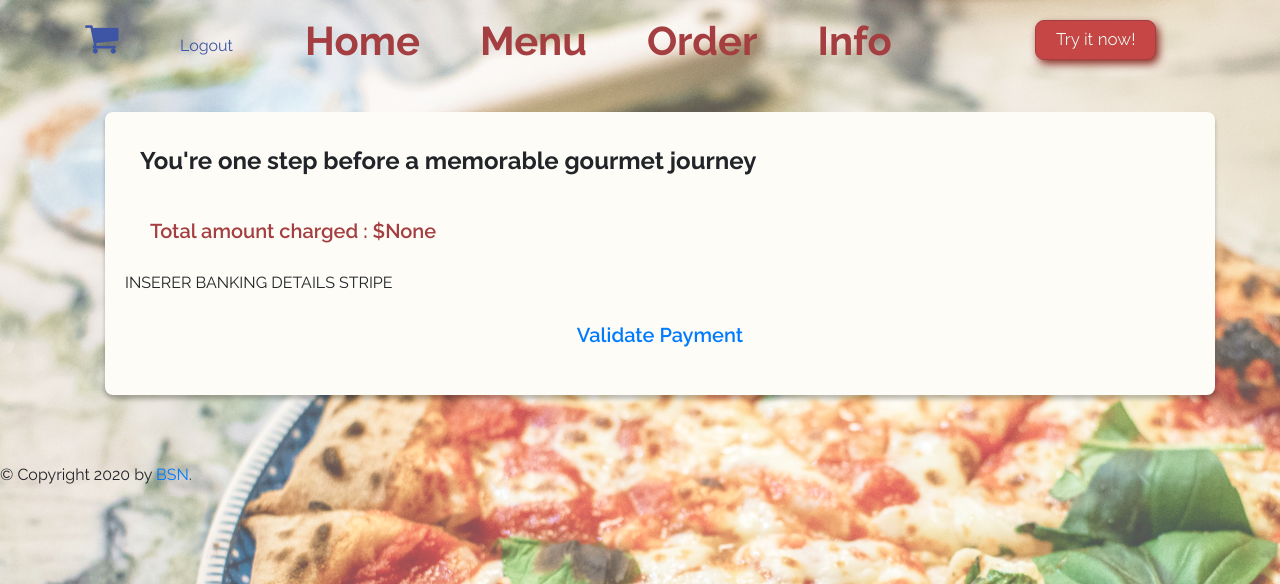
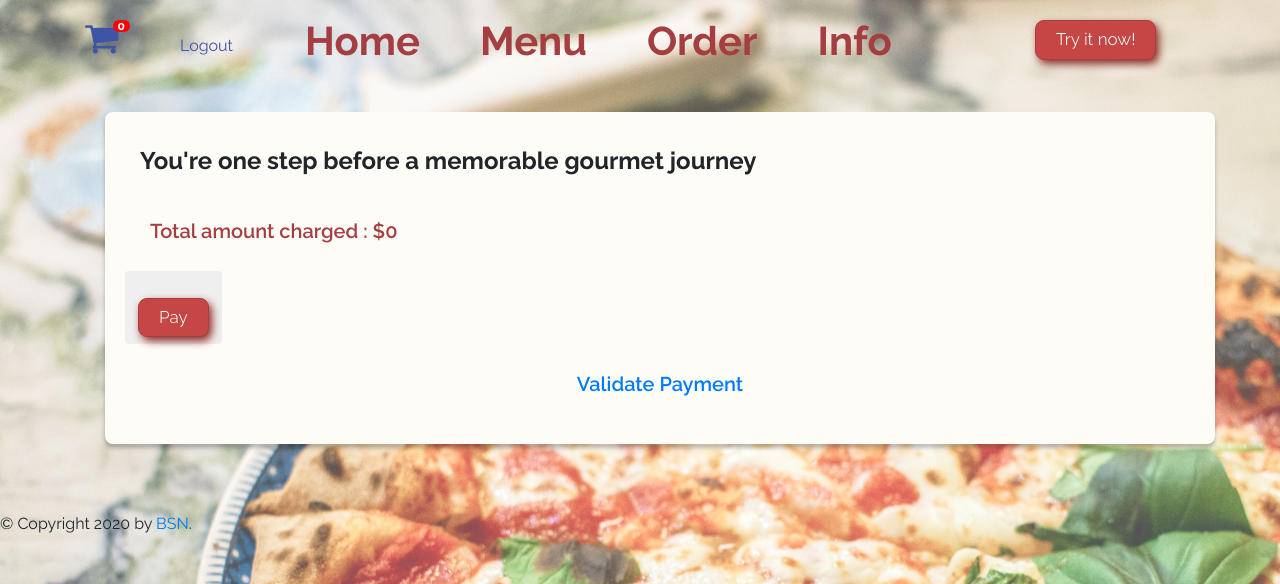
Before and after one commit to ABUISSON/pizza, a Django app: page /payment/ in a window 1280 px wide. Shown: the top 584 px of the page. Run offline with Django 3.2, Linux system fonts and the light colour scheme; a user stored in the database is signed in; data comes from the database, SQL or seed files in the repository; data that the repository does not hold is empty; some libraries are stand-ins or nearby versions; some web fonts are replaced.

Commit message:
first elements of stripe API

```diff
--- a/orders/templates/orders/payment.html
+++ b/orders/templates/orders/payment.html
@@ -16,9 +16,26 @@
     </div>
     <div class="row">
       <div class="col md-12">
-        INSERER BANKING DETAILS STRIPE
+        <form id="payment-form" class="sr-payment-form">
+          {% csrf_token %}
+          <div class="sr-combo-inputs-row">
+            <div class="sr-input sr-card-element" id="card-element"></div>
+          </div>
+          <div class="sr-field-error" id="card-errors" role="alert"></div>
+          <button id="submit" class="btn">
+            <div class="spinner-border  spinner-border-sm text-light hidden" id="spinner" role="status">
+              <span class="sr-only">Loading...</span>
+            </div>
+            <span class="try_it" id="button-text">Pay</span><span id="order-amount"></span>
+          </button>
+        </form>
       </div>
     </div>
+    <form id="payload" class="hidden" action="/payment-complete" method="post">
+      {% csrf_token %}
+      <input id ="data-payload" type="hidden" name="payload"/>
+    </form>
+
     <div class="row">
       <div class="col md-12 cart-option">
         <a href="/validate_payment">Validate Payment</a>
--- a/orders/views.py
+++ b/orders/views.py
@@ -1,6 +1,9 @@
-from django.http import HttpResponse, HttpResponseRedirect, Http404
+from django.http import HttpResponse, HttpResponseRedirect, Http404, JsonResponse
 from django.shortcuts import render, get_object_or_404
 from django.contrib.auth.decorators import permission_required
+from django.views.decorators.csrf import csrf_exempt
+
+import stripe, json, os
 
 from .forms import PizzaForm, SaladForm, PastaForm, SubForm
 from .models import Topping, Pizza, Order, Pasta, Salad, Sub, Sub_main, Sub_addon, SaladOrder, PizzaPrice, PastaOrder
@@ -60,10 +63,25 @@
                         "price":0}
     return render(request, "orders/cart.html", context)
 
+@csrf_exempt
 def pay(request):
     """This function takes to payment page"""
     if request.user.is_authenticated:
-        context = {"price":request.GET.get('price')}
+        order, created = Order.objects.get_or_create(client=request.user,payment_status=False) #TODO doit-on garder ces create ?
+        price = order.compute_price()
+        total = price*100
+        stripe.api_key = os.getenv('STRIPE_SECRET_KEY')
+
+        if request.method=="POST":
+            data = json.loads(request.body)
+    		# Create a PaymentIntent with the order amount and currency
+            intent = stripe.PaymentIntent.create(amount=total,currency=data['currency'],metadata={'integration_check': 'accept_a_payment'})
+            try:
+                return JsonResponse({'publishableKey':'pk_test_51H7MFmJ9TdZe0RKLQU9wgJC4L2z6wXFeqBdVSg8FBFYP0fk1U6psdOiKIcP73AWet5r5E5BncQhduK7LDYeBZzuM00QT3CchJ0', 'clientSecret': intent.client_secret})
+            except Exception as e:
+                return JsonResponse({'error':str(e)},status= 403)
+
+        context = {"price": price}
         return render(request, "orders/payment.html", context)
     else:
         request.session['order_finished'] = True
--- a/pizza/settings.py
+++ b/pizza/settings.py
@@ -24,7 +24,7 @@
 SECRET_KEY = os.getenv('SECRET_KEY')
 
 # SECURITY WARNING: don't run with debug turned on in production!
-DEBUG = False
+DEBUG = True
 
 ALLOWED_HOSTS = ['0.0.0.0','pizza-pinocchio.herokuapp.com', 'localhost']
 
--- a/requirements.txt
+++ b/requirements.txt
@@ -5,3 +5,4 @@
 psycopg2==2.8.5
 pytz==2020.1
 whitenoise==5.1.0
+stripe==2.49.0
```
